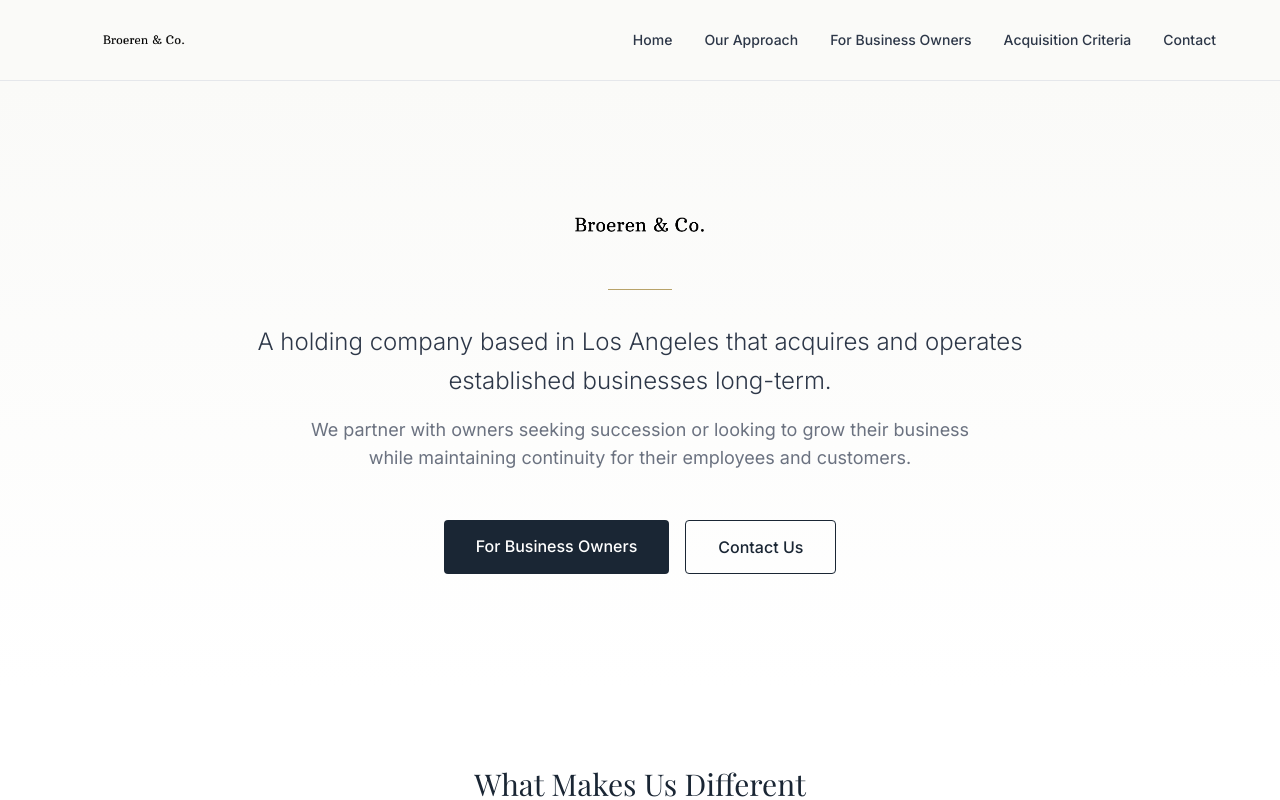
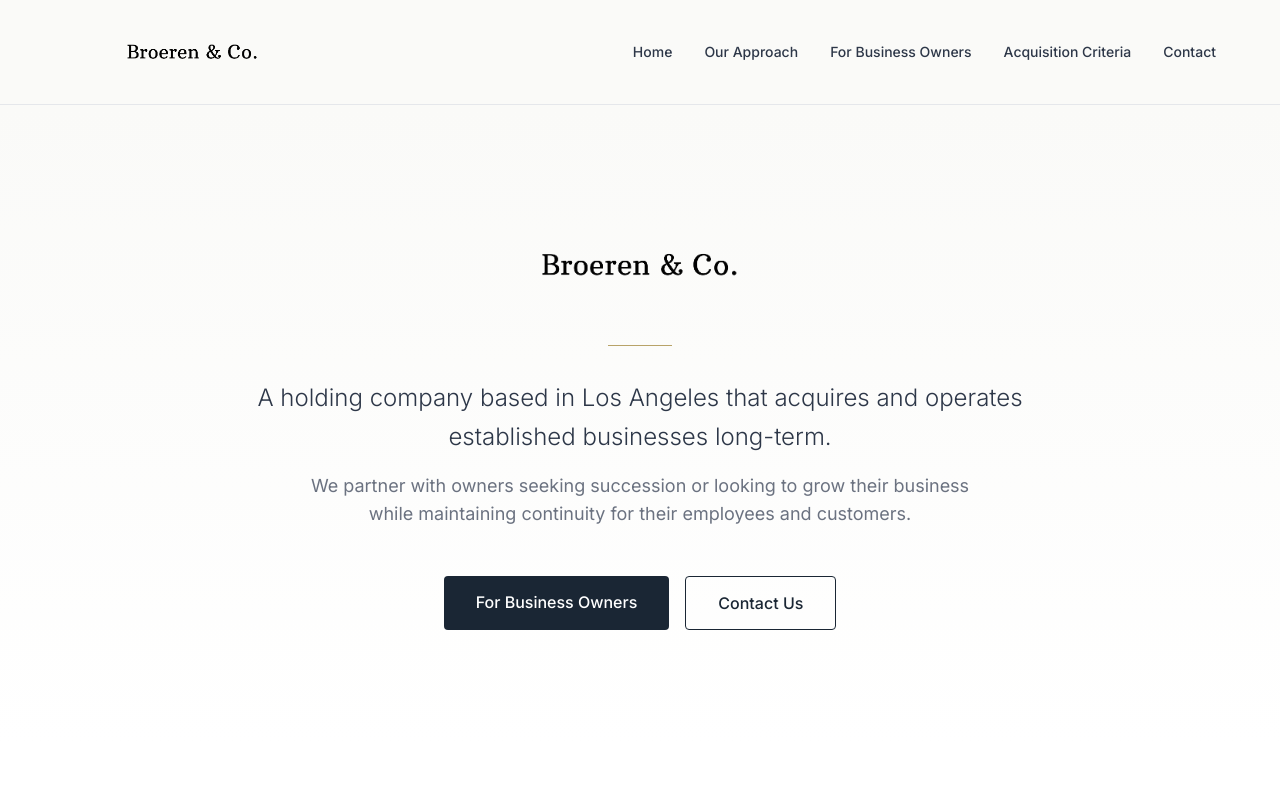
Before and after one commit to neoudhaile/broeren_haile_holding, a Next.js app: page / in a window 1280 px wide. Shown: the top 800 px of the page. Built offline with nearby package versions, Linux system fonts and the light colour scheme; a web font is replaced by a local one.

Commit message:
Make logo 50% bigger

```diff
--- a/src/app/page.tsx
+++ b/src/app/page.tsx
@@ -44,7 +44,7 @@ export default function Home() {
             <img
               src="/images/logo.png"
               alt="Broeren & Co."
-              className="h-12 md:h-16 mx-auto mb-8"
+              className="h-16 md:h-24 mx-auto mb-8"
             />
             <div className="w-16 h-px bg-gold mx-auto mb-8"></div>
             <p className="text-xl md:text-2xl text-charcoal mb-4 leading-relaxed font-light">
--- a/src/components/Footer.tsx
+++ b/src/components/Footer.tsx
@@ -9,7 +9,7 @@ export default function Footer() {
             <img
               src="/images/logo.png"
               alt="Broeren & Co."
-              className="h-8 mb-4 brightness-0 invert"
+              className="h-12 mb-4 brightness-0 invert"
             />
             <p className="text-gray-300 text-sm leading-relaxed">
               A long-term holding company based in Los Angeles,
--- a/src/components/Navigation.tsx
+++ b/src/components/Navigation.tsx
@@ -22,7 +22,7 @@ export default function Navigation() {
             <img
               src="/images/logo.png"
               alt="Broeren & Co."
-              className="h-8 md:h-10 w-auto"
+              className="h-12 md:h-16 w-auto"
             />
           </Link>
 
```
